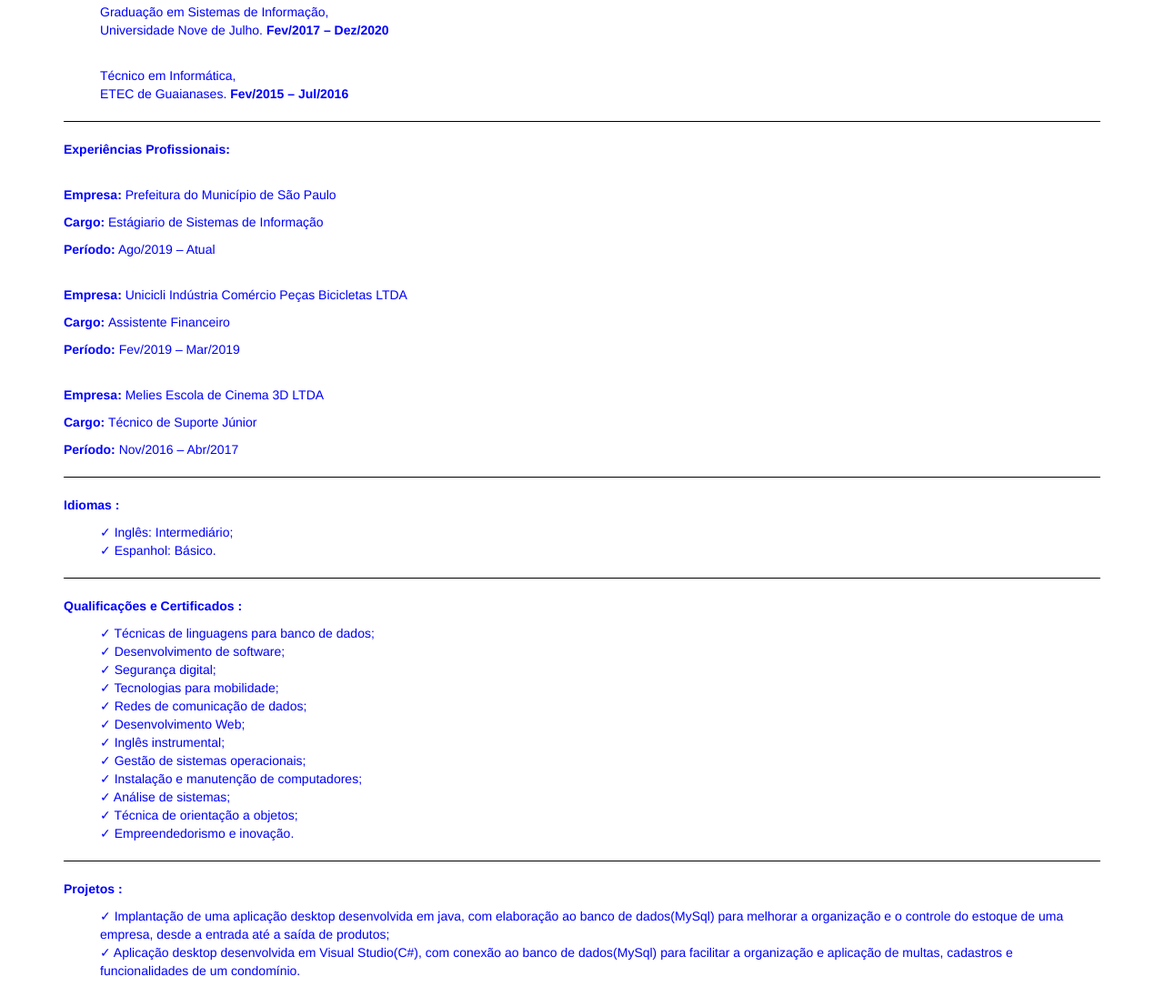
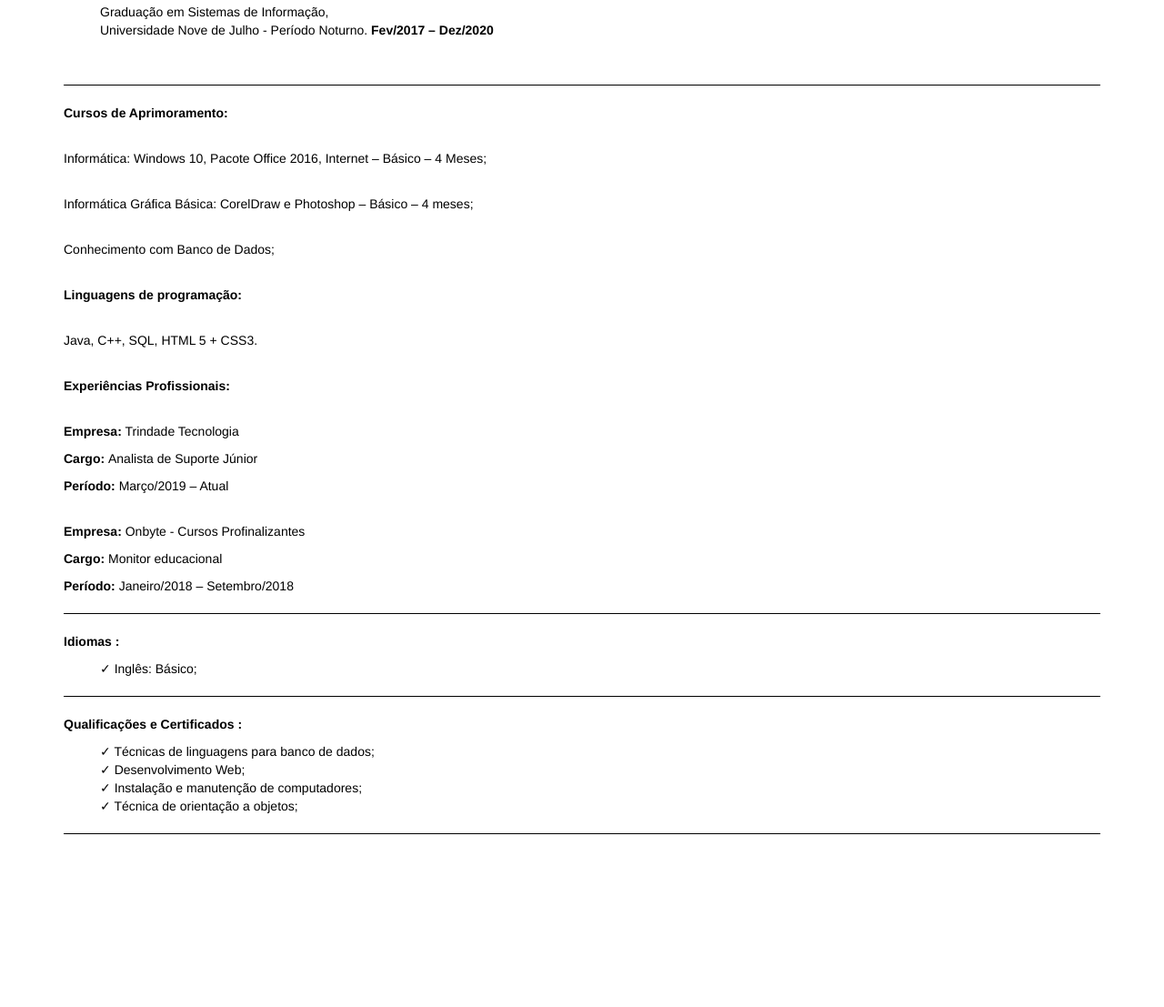
Before and after one commit to caiopk7/Projeto_Curriculo, a plain HTML site: page index.html in a window 1280 px wide. Shown: the part 364-1471 px from the top of the page at 91% size. After the commit the page ends 1301 px from the top, so only its background shows below. Drawn offline with nearby package versions, Linux system fonts and the light colour scheme.

Commit message:
Finalização

```diff
--- a/index.html
+++ b/index.html
@@ -8,15 +8,15 @@
 			href="https://maxcdn.bootstrapcdn.com/bootstrap/3.4.1/css/bootstrap.min.css"
 		/>
 		<link rel="stylesheet" href="./style.css" />
-		<title>Eric Rafael Sanchez</title>
+		<title>Caio Cintra</title>
 	</head>
 	<body class="container">
-		<h2 class="text-center">Eric Rafael Sanchez</h2>
+		<h2 class="text-center">Caio Vinicius Pereira Cintra</h2>
 		<h4 class="text-center">São Paulo - SP</h4>
 		<p class="text-center">
 			<a
 				target="_blank"
-				href="https://api.whatsapp.com/send?phone=11985191260"
+				href="https://api.whatsapp.com/send?phone=11976978878"
 			>
 				<img
 					width="15"
@@ -34,8 +34,8 @@
 				src="email.png"
 				alt="Logo de e-mail"
 			/>
-			<a target="_blank" href="Eric:sanchezericrafael@uni9.edu.br"
-				>sanchezericrafael@uni9.edu.br</a
+			<a target="_blank" href="caio.cintra@uni9.edu.br"
+				>caio.cintra@uni9.edu.br</a
 			>
 		</p>
 
@@ -48,7 +48,7 @@
 			/>
 			<a
 				target="_blank"
-				href="https://github.com/eric19972201"
+				href="https://www.linkedin.com/in/caio-cintra-6b238a19b/"
 				>LinkedIn</a
 			>
 		</p>
@@ -60,7 +60,7 @@
 				src="github.png"
 				alt="Logo do Github"
 			/>
-			<a target="_blank" href="https://github.com/Eric19972201">Github</a>
+			<a target="_blank" href="https://github.com/caiopk7">Github</a>
 		</p>
 
 		<hr />
@@ -78,39 +78,46 @@
 		</p>
 		<ul>
 			Graduação em Sistemas de Informação,<br>
-			Universidade Nove de Julho.<strong> Fev/2017 – Dez/2020</strong></li>
+			Universidade Nove de Julho - Período Noturno.<strong> Fev/2017 – Dez/2020</strong></li>
 		</ul>
 		<br>
-		<ul>
-			Técnico em Informática,<br>
-			ETEC de Guaianases.<strong> Fev/2015 – Jul/2016</strong></li>
-		</ul>
 
 		<hr />
+
+		<p>
+			<strong>Cursos de Aprimoramento: </strong>
+		</p>
+		<br>
+		<p>Informática: Windows 10, Pacote Office 2016, Internet – Básico – 4 Meses;</p>
+		<br>
+		<p>Informática Gráfica Básica: CorelDraw e Photoshop – Básico – 4 meses;</p>
+		<br>
+		<p>Conhecimento com Banco de Dados;</p>
+		<br>
+		<p><strong>Linguagens de programação:</strong></p>
+		<br>
+		<p>Java, C++, SQL, HTML 5 + CSS3.</p>
+		<br>
+
+
 		<p>
 			<strong>Experiências Profissionais: </strong>
 		</p>
 		<br>
-		<p><strong>Empresa:</strong> Prefeitura do Município de São Paulo </p>
-		<p><strong>Cargo: </strong>Estágiario de Sistemas de Informação</p>
-		<p><strong>Período:</strong> Ago/2019 – Atual  </p>
+		<p><strong>Empresa:</strong> Trindade Tecnologia </p>
+		<p><strong>Cargo: </strong>Analista de Suporte Júnior</p>
+		<p><strong>Período:</strong> Março/2019 – Atual</p>
 		<br>
-		<p><strong>Empresa:</strong> Unicicli Indústria Comércio Peças Bicicletas LTDA </p>
-		<p><strong>Cargo: </strong>Assistente Financeiro</p>
-		<p><strong>Período:</strong> Fev/2019 – Mar/2019 </p>
-		<br>
-		<p><strong>Empresa:</strong> Melies Escola de Cinema 3D LTDA </p>
-		<p><strong>Cargo: </strong>Técnico de Suporte Júnior</p>
-		<p><strong>Período:</strong> Nov/2016 – Abr/2017</p>
-
+		<p><strong>Empresa:</strong> Onbyte - Cursos Profinalizantes </p>
+		<p><strong>Cargo: </strong>Monitor educacional</p>
+		<p><strong>Período:</strong> Janeiro/2018 – Setembro/2018  </p>
 
 		<hr />
 		<p>
 			<strong>Idiomas :</strong>
 		</p>
 		<ul>
-			<li>Inglês: Intermediário; </li>
-			<li>Espanhol: Básico.</li>
+			<li>Inglês: Básico; </li>
 		</ul>
 		<hr />
 		<p>
@@ -120,31 +127,12 @@
 		<ul>
 
 			<li>Técnicas de linguagens para banco de dados;</li>
-			<li>Desenvolvimento de software;</li>
-			<li>Segurança digital;</li>
-			<li>Tecnologias para mobilidade;</li>
-			<li>Redes de comunicação de dados;</li>
 			<li>Desenvolvimento Web;</li>
-			<li>Inglês instrumental;</li>
-			<li>Gestão de sistemas operacionais;</li>
 			<li>Instalação e manutenção de computadores;</li>
-			<li>Análise de sistemas;</li>
 			<li>Técnica de orientação a objetos;</li>
-			<li>Empreendedorismo e inovação.</li>
 		</ul>
 
 		<hr />
 
-	<p>
-		<strong>Projetos : </strong>
-	</p>
-	<ul>
-		<li>Implantação de uma aplicação desktop desenvolvida em java, com elaboração ao banco de dados(MySql) para melhorar a organização e o
-			controle do estoque de uma empresa, desde a entrada até a saída de produtos;</li>
-		<li>Aplicação desktop desenvolvida em Visual Studio(C#), com conexão ao banco de dados(MySql) para facilitar a organização e aplicação de
-			multas, cadastros e funcionalidades de um condomínio.</li>
-	</ul>
-		<br>
-
 	</body>
 </html>
--- a/style.css
+++ b/style.css
@@ -1,6 +1,6 @@
 :root {
 	--bg:white;
-	--color:blue;
+	--color:black;
 
 	--a-color: blue;
 	--a-hover-color:gray;
```
